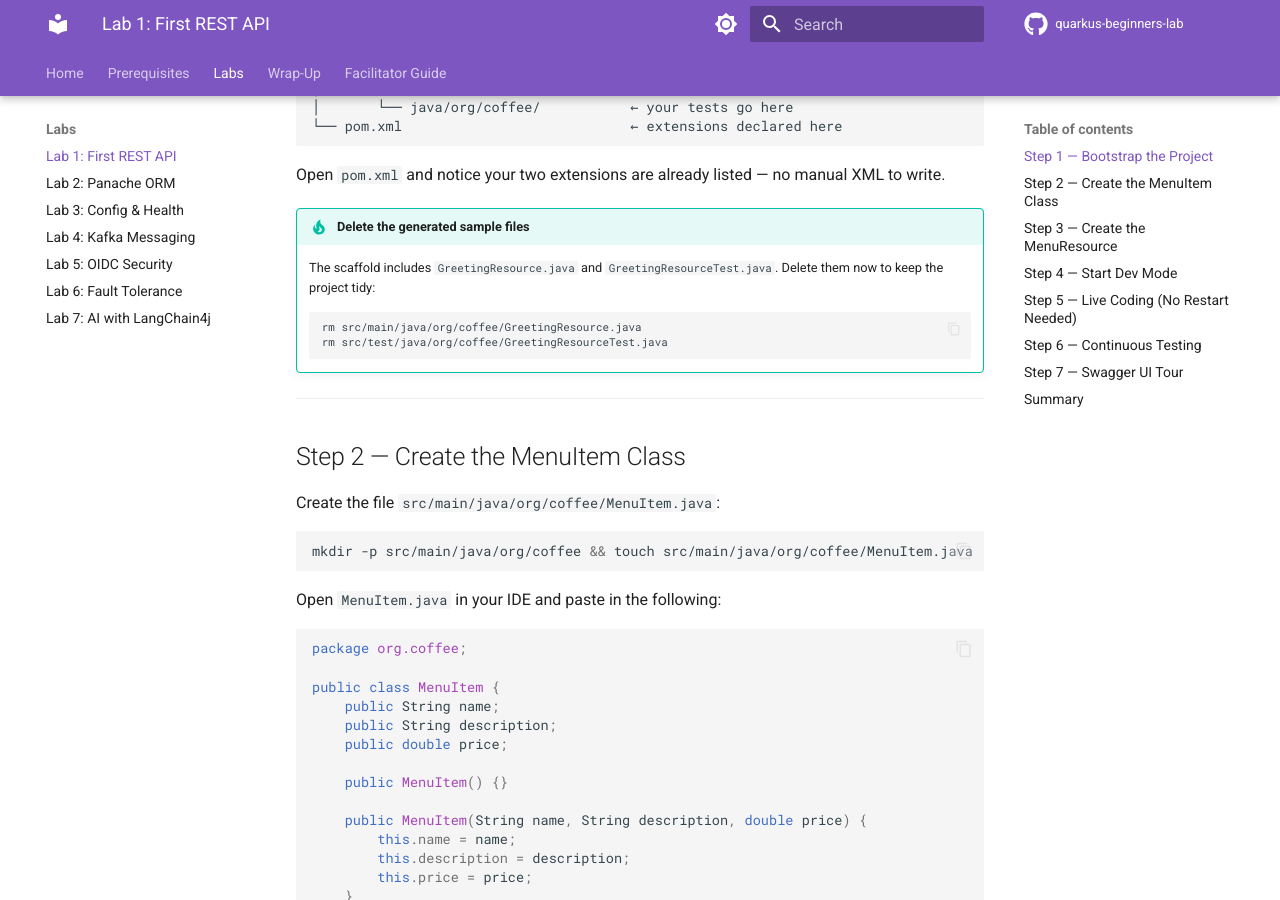
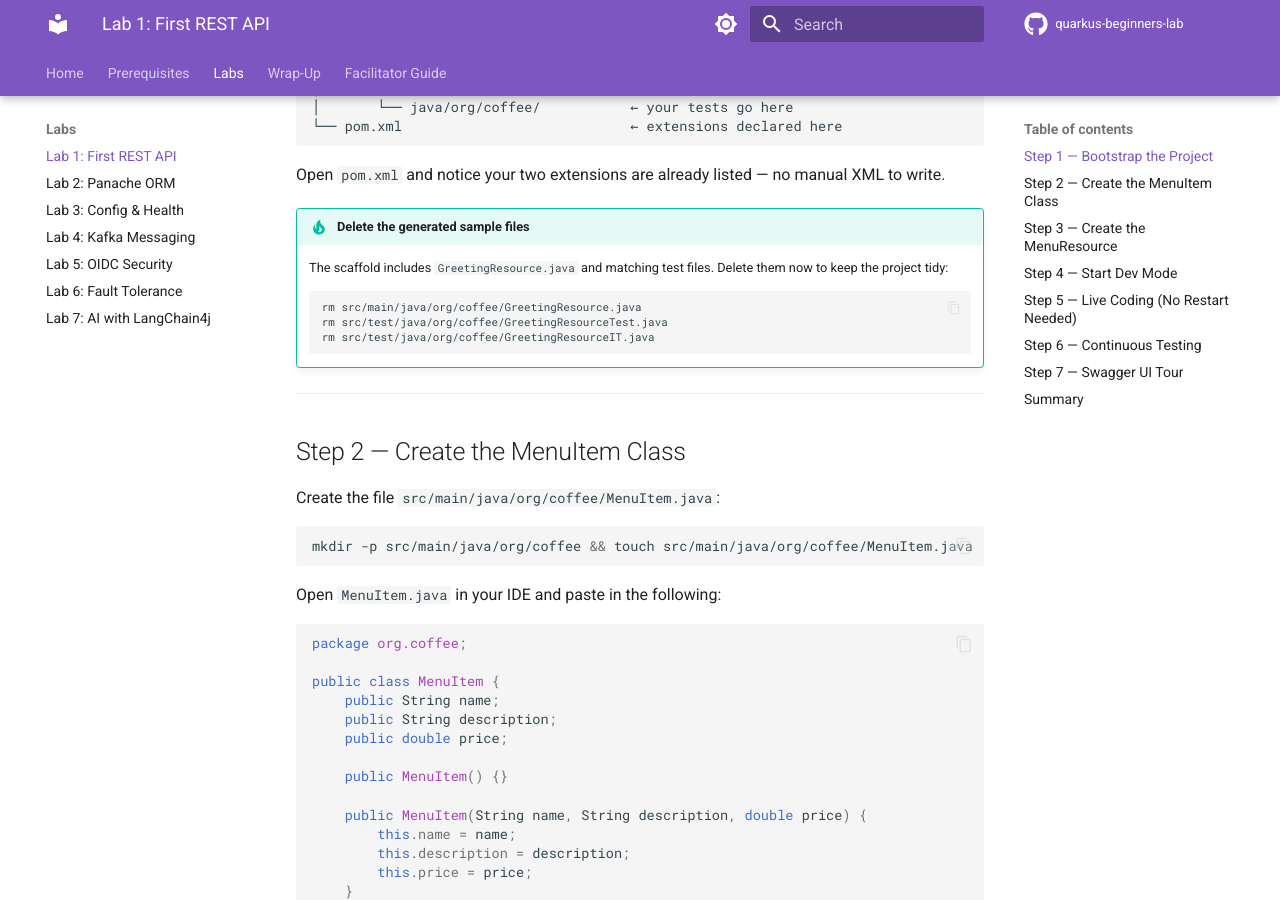
Before and after one commit to learn-quarkus/quarkus-beginners-lab, an MkDocs documentation site: the page built from docs/lab1-rest.md, in a window 1280 px wide and 900 px high, scrolled down 1142 px. Built offline with MkDocs 1.6.1 and Material for MkDocs 9.7.7, drawn with Linux system fonts in a browser that asks for light colours; comment, search, counter and statistics services are not loaded.

Commit message:
fix: add GreetingResourceIT.java to generated sample file cleanup

````diff
--- a/docs/lab1-rest.md
+++ b/docs/lab1-rest.md
@@ -57,10 +57,11 @@
 Open `pom.xml` and notice your two extensions are already listed — no manual XML to write.
 
 !!! tip "Delete the generated sample files"
-    The scaffold includes `GreetingResource.java` and `GreetingResourceTest.java`. Delete them now to keep the project tidy:
+    The scaffold includes `GreetingResource.java` and matching test files. Delete them now to keep the project tidy:
     ```bash
     rm src/main/java/org/coffee/GreetingResource.java
     rm src/test/java/org/coffee/GreetingResourceTest.java
+    rm src/test/java/org/coffee/GreetingResourceIT.java
     ```
 
 ---
````
Also changed, not shown: docs/lab4-kafka.md (+1 -0 lines), docs/lab7-langchain4j.md (+1 -0 lines).
